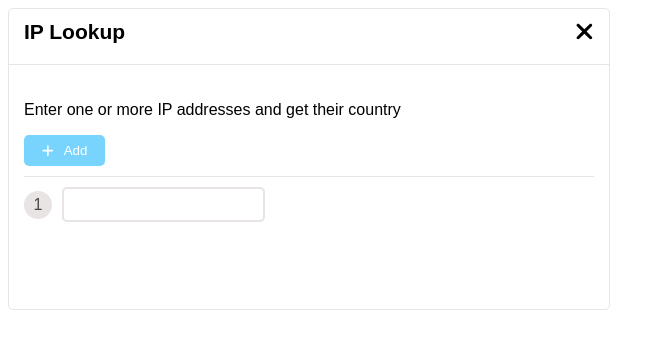
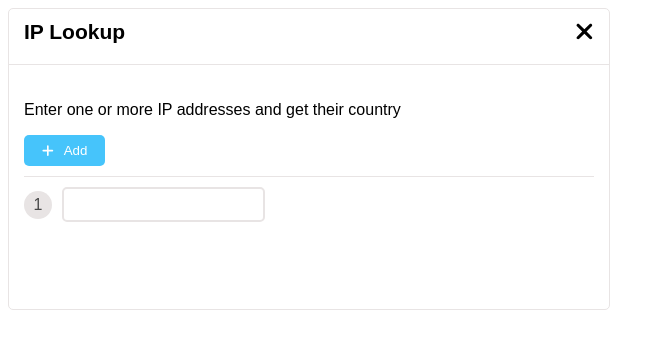
Before and after one commit to un-droid/countryByIp, a React (Vite) app: page / in a window 1280 px wide. In both pictures the pointer is over the button "Add". Shown: the top 346 px of the page, without its empty margins (0-665 px from the left). Built offline with nearby package versions, Linux system fonts and the light colour scheme.

Commit message:
style(button): add hover effect

```diff
--- a/src/components/button/button.component.module.scss
+++ b/src/components/button/button.component.module.scss
@@ -9,12 +9,21 @@
     align-items: center;
     gap: 10px;
     cursor: pointer;
+    transition: background-color 0.3s ease, transform 0.2s ease;
 
     &-primary {
         background-color: $primary-color;
+
+        &:hover {
+            background-color: darken($primary-color, 10%);
+        }
     }
 
     &-secondary {
         background-color: $secondary-color;
+
+        &:hover {
+            background-color: darken($secondary-color, 10%);
+        }
     }
 }
```
